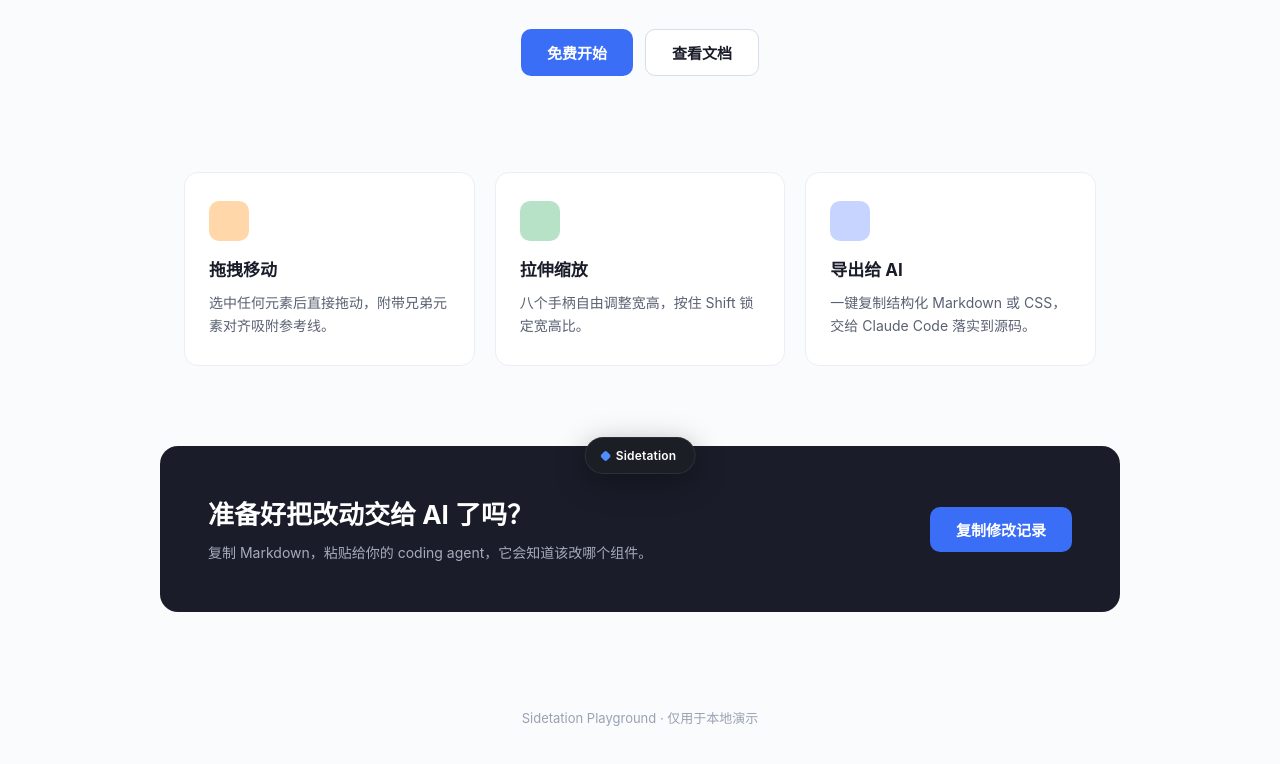
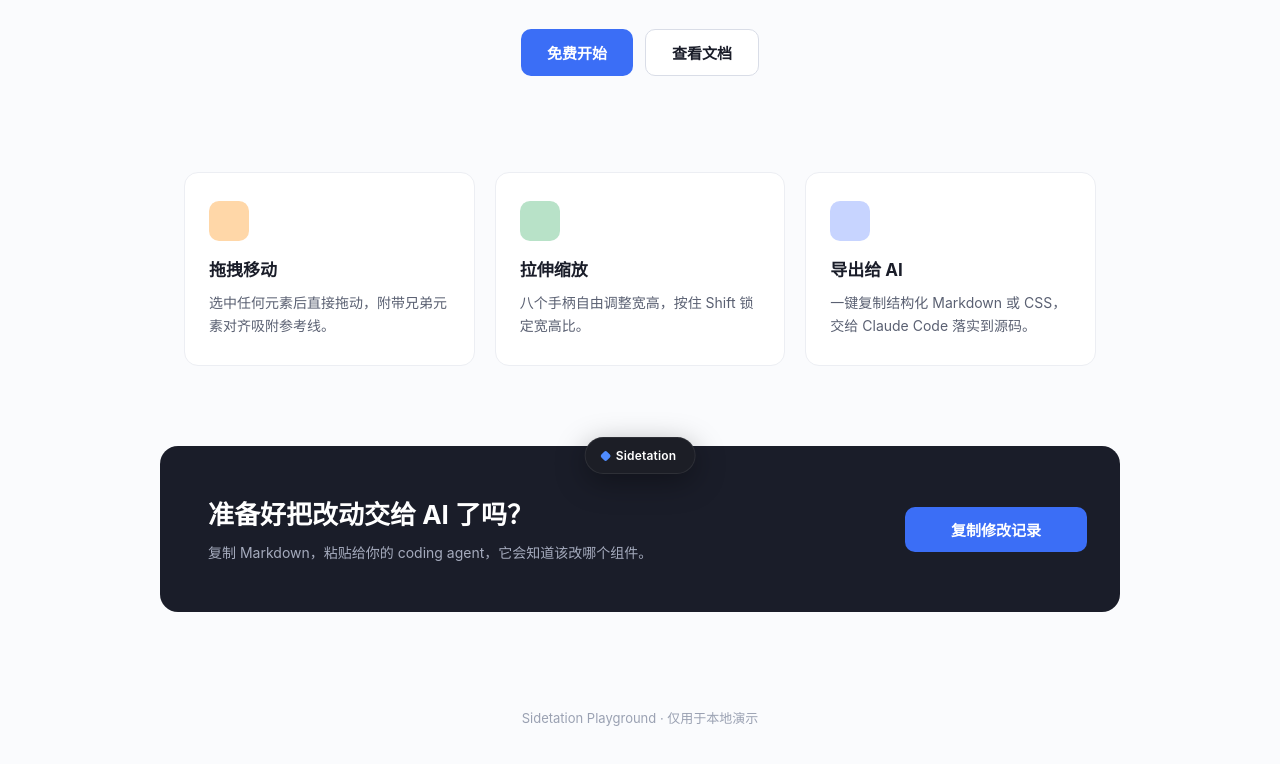
Before and after one commit to tllll64/Sidetation, a website built with Vite: page index.html in a window 1280 px wide. Shown: the part 306-1070 px from the top of the page. Built offline with nearby package versions, Linux system fonts and the light colour scheme.

Commit message:
测试mcp链接

```diff
--- a/index.html
+++ b/index.html
@@ -88,6 +88,10 @@
       font-size: 13px;
       padding: 40px 0 60px;
     }
+    .banner .btn-primary {
+      width: 182px;
+      margin-right: -15px;
+    }
   </style>
 </head>
 <body>
@@ -141,7 +145,7 @@
 
   <script type="module">
     import { init } from '/src/index.ts';
-    window.sidetation = init();
+    window.sidetation = init({ enableMcpSync: true });
 
     // ?shot: auto-activate and select an element, for store screenshots
     if (location.search.includes('shot')) {
```
Also changed, not shown: 1 other file.
